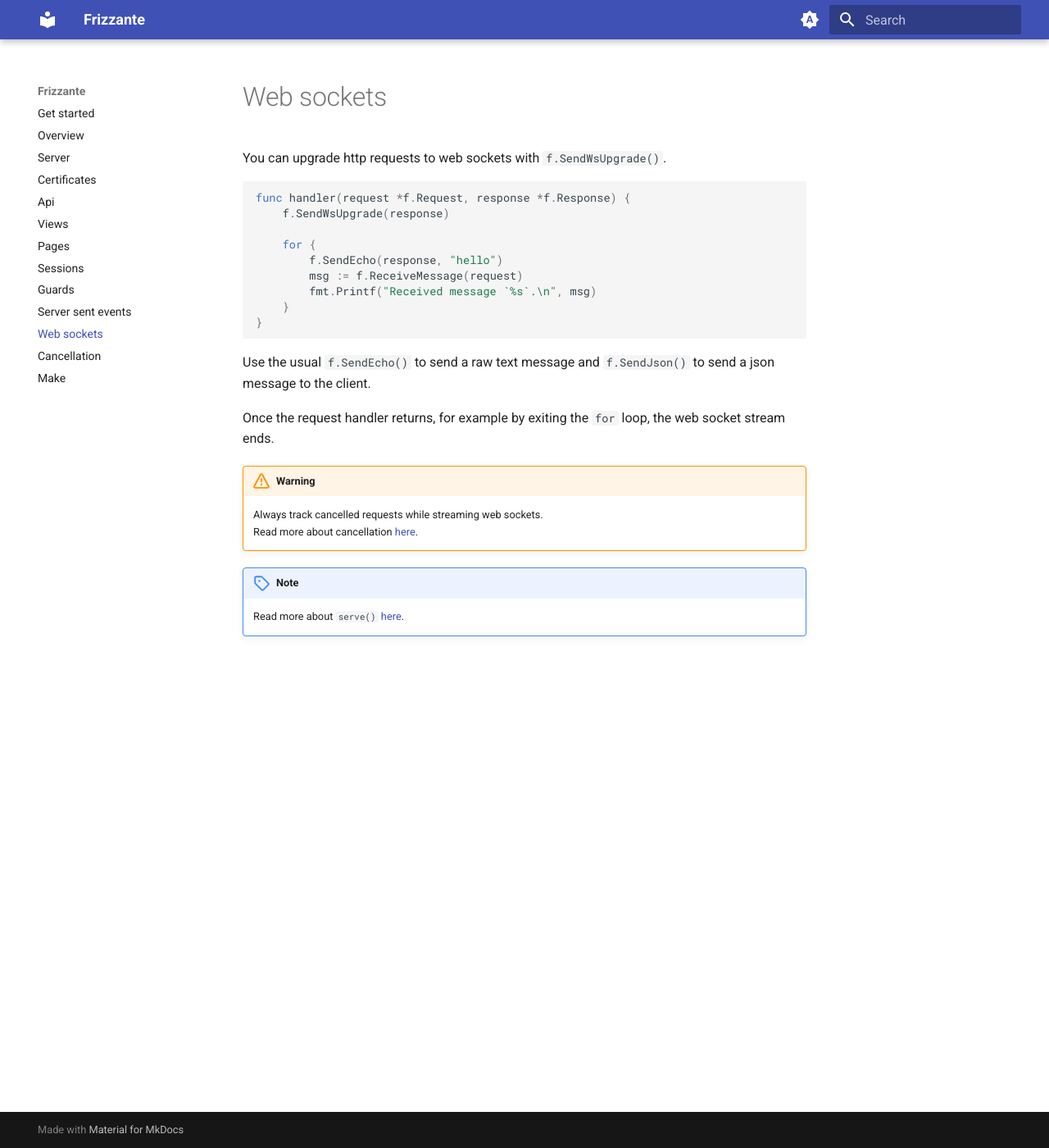
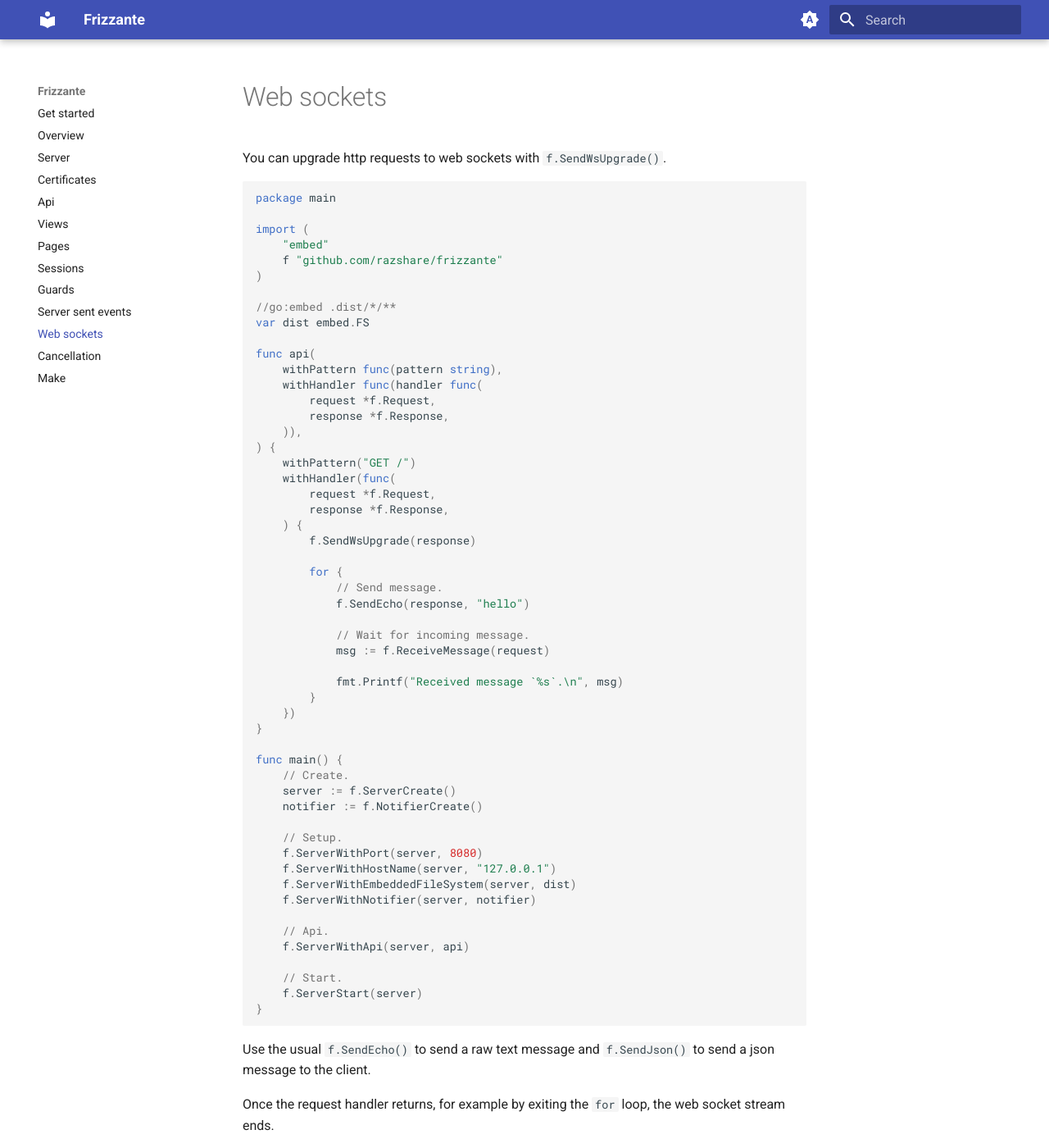
Before and after one commit to razshare/frizzante-docs, an MkDocs documentation site: the page built from docs/web-sockets.md, in a window 1280 px wide and 1400 px high. Shown: the whole window at 82% size. Built offline with MkDocs 1.6.1 and Material for MkDocs 9.7.7, drawn with Linux system fonts in a browser that asks for light colours.

Commit message:
chore(docs): improving examples.

````diff
--- a/docs/web-sockets.md
+++ b/docs/web-sockets.md
@@ -1,14 +1,58 @@
 You can upgrade http requests to web sockets with `f.SendWsUpgrade()`.
 
 ```go
-func handler(request *f.Request, response *f.Response) {
-    f.SendWsUpgrade(response)
+package main
 
-	for {
-        f.SendEcho(response, "hello")
-        msg := f.ReceiveMessage(request)
-        fmt.Printf("Received message `%s`.\n", msg)
-	}
+import (
+	"embed"
+	f "github.com/razshare/frizzante"
+)
+
+//go:embed .dist/*/**
+var dist embed.FS
+
+func api(
+	withPattern func(pattern string),
+	withHandler func(handler func(
+        request *f.Request,
+        response *f.Response,
+    )),
+) {
+    withPattern("GET /")
+    withHandler(func(
+        request *f.Request,
+        response *f.Response,
+    ) {
+        f.SendWsUpgrade(response)
+
+        for {
+            // Send message.
+            f.SendEcho(response, "hello")
+
+            // Wait for incoming message.
+            msg := f.ReceiveMessage(request)
+
+            fmt.Printf("Received message `%s`.\n", msg)
+        }
+    })
+}
+
+func main() {
+	// Create.
+	server := f.ServerCreate()
+	notifier := f.NotifierCreate()
+
+	// Setup.
+	f.ServerWithPort(server, 8080)
+	f.ServerWithHostName(server, "127.0.0.1")
+	f.ServerWithEmbeddedFileSystem(server, dist)
+	f.ServerWithNotifier(server, notifier)
+
+	// Api.
+	f.ServerWithApi(server, api)
+
+	// Start.
+	f.ServerStart(server)
 }
 ```
 
````
Also changed, not shown: docs/api.md (+64 -16 lines), docs/guards.md (+10 -2 lines), docs/pages.md (+15 -3 lines), docs/server-sent-events.md (+47 -6 lines), docs/sessions.md (+43 -2 lines).
